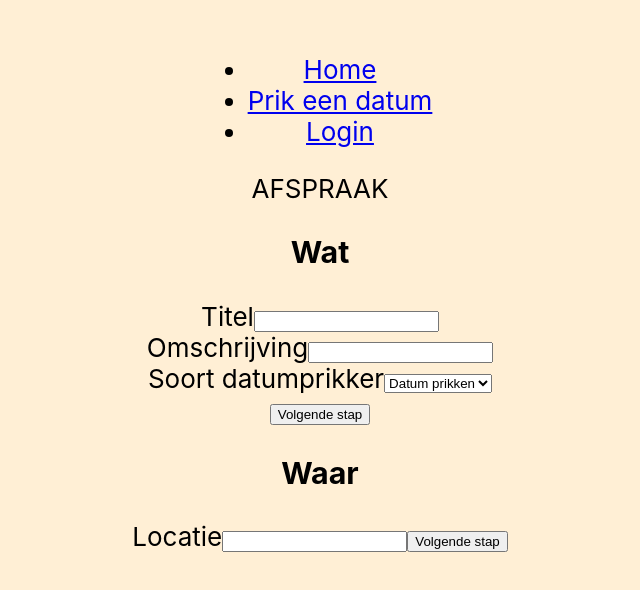
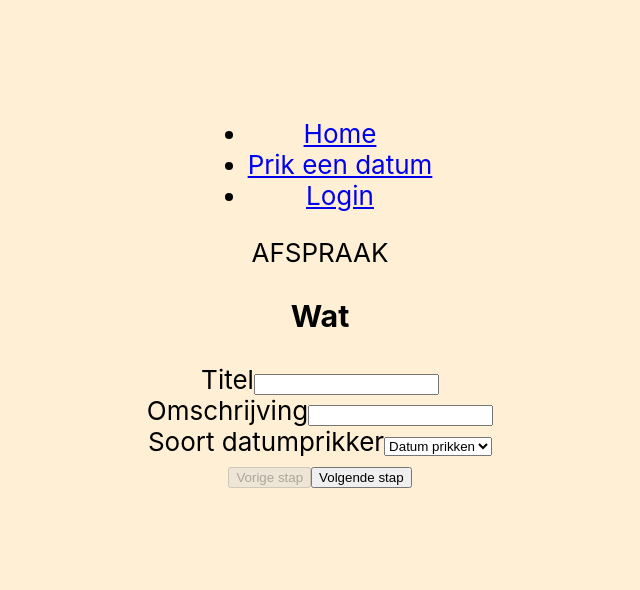
Before and after one commit to Reinoptland/datumpricker, a React (Create React App) app: page /afspraak-maken in a window 1280 px wide. Shown: the part 110-700 px from the top of the page, without its empty margins (320-960 px from the left). Built offline with nearby package versions, Linux system fonts and the light colour scheme.

Commit message:
Add previous and next buttons

```diff
--- a/src/components/Waar.js
+++ b/src/components/Waar.js
@@ -10,7 +10,6 @@ export default function Waar() {
         value={locatie}
         onChange={(event) => setLocatie(event.target.value)}
       />
-      <button onClick={() => console.log(locatie)}>Volgende stap</button>
     </div>
   );
 }
--- a/src/components/Wat.js
+++ b/src/components/Wat.js
@@ -30,9 +30,6 @@ export default function Wat() {
           <option>Iets anders</option>
         </select>
       </div>
-      <button onClick={() => console.log(title, description, type)}>
-        Volgende stap
-      </button>
     </div>
   );
 }
--- a/src/pages/Afspraak.js
+++ b/src/pages/Afspraak.js
@@ -1,17 +1,28 @@
-import React from "react";
+import React, { useState } from "react";
 import Waar from "../components/Waar";
 import Wat from "../components/Wat";
 
 export default function Afspraak() {
+  const [step, setStep] = useState(1);
   return (
     <div>
       AFSPRAAK
+      {step === 1 && (
         <div>
           <Wat />
         </div>
+      )}
+      {step === 2 && (
         <div>
           <Waar />
         </div>
+      )}
+      <button onClick={() => setStep(step - 1)} disabled={step === 1}>
+        Vorige stap
+      </button>
+      <button onClick={() => setStep(step + 1)} disabled={step === 2}>
+        Volgende stap
+      </button>
     </div>
   );
 }
```
Lines whose indentation alone changed are shown as unchanged.
